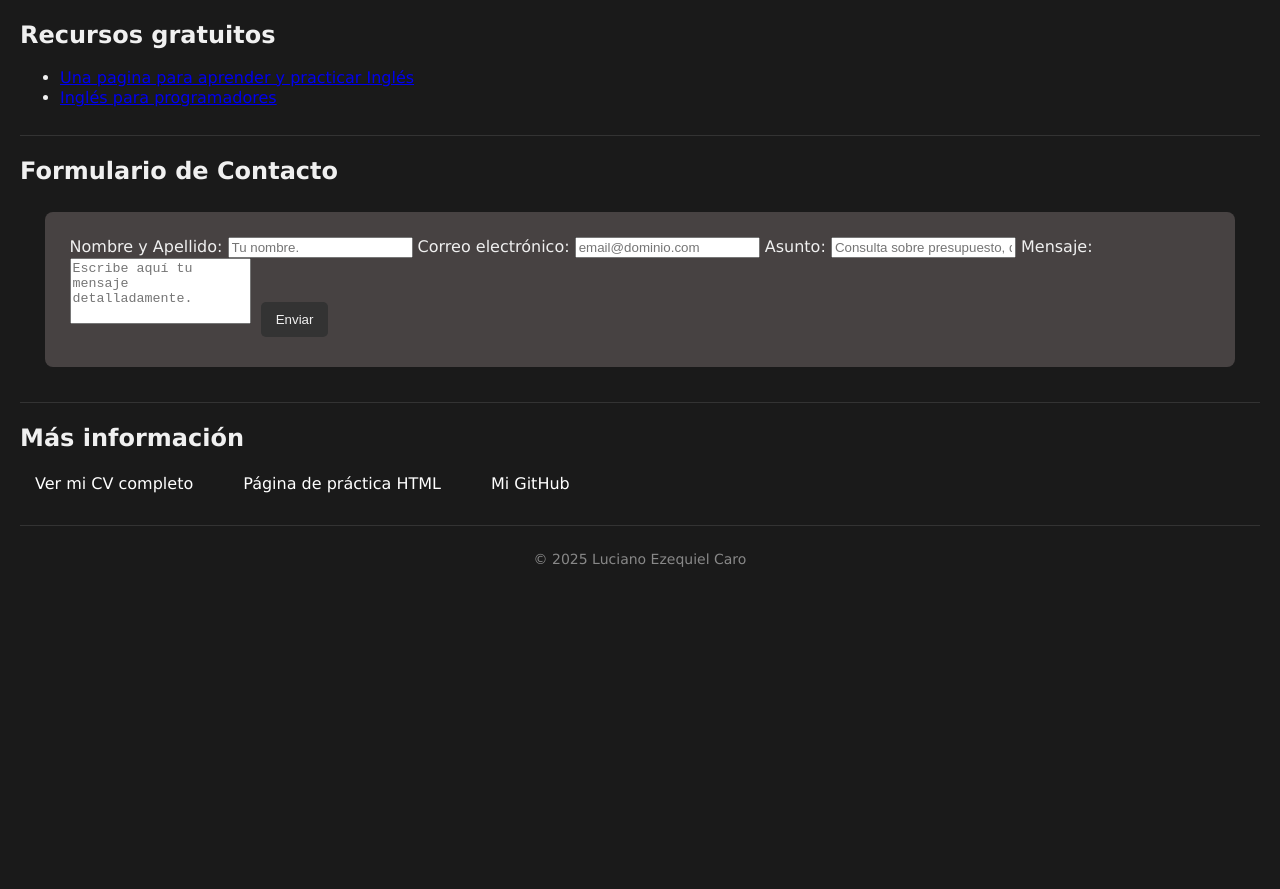
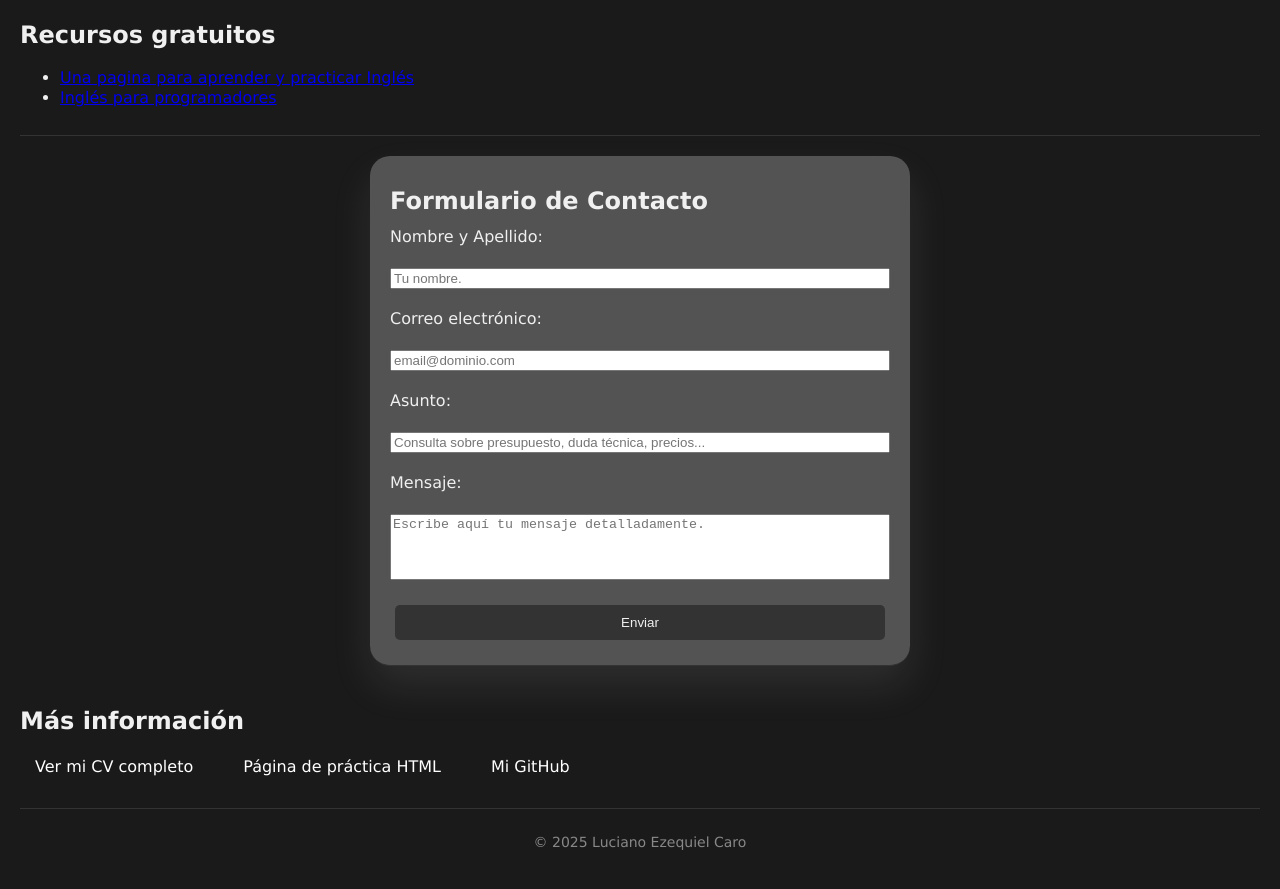
Before and after one commit to LECod3/mi-web, a plain HTML site: page index.html in a window 1280 px wide. Shown: the part 1080-1969 px from the top of the page. Before the commit the page ends 1692 px from the top, so only its background shows below. Drawn offline with Linux system fonts and the light colour scheme.

Commit message:
fix: contact form fixed in index.css

```diff
--- a/css/index.css
+++ b/css/index.css
@@ -81,13 +81,26 @@ button:active {
     color: #f0f0f0; /* Mantiene el color del texto al hacer clic */
 }
 
+#Formulario{
+   background: rgba(88, 87, 87, 0.95);
+   backdrop-filter: blur(10px);
+   border-radius: 20px;
+   padding: 20px;
+   box-shadow: 0 20px 40px rgba(231, 230, 230, 0.1);
+   width: 100%;
+   max-width: 500px;
+   transform: translateY(0);
+   text-align: left;
+   margin: auto;
+   margin-top: 20px;
+   margin-bottom: 20px;
+}
+
 form {
-  max-width: 100%;
-  margin: 2%;
-  padding: 2%;
-  background: rgb(71, 66, 66);
-  border-radius: 8px;
-}
+    display: flex;
+    flex-direction: column;
+    gap: 20px;
+    }
 
 textareay {
     display: block;
```
